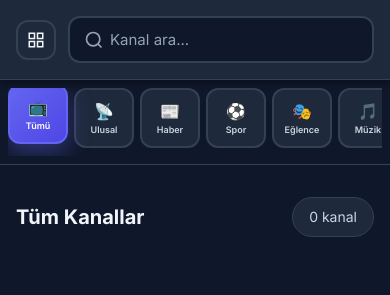
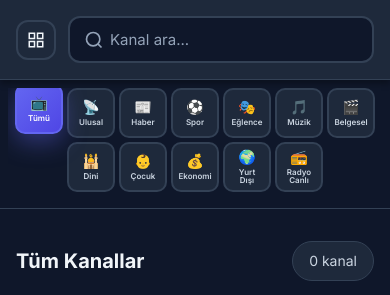
Before and after one commit to pcwolfman/plustv, a plain HTML site: page index.html in a window 390 px wide. Shown: the top 295 px of the page. Drawn offline with nearby package versions, Linux system fonts and the light colour scheme; no server answers.

Commit message:
Add files via upload

```diff
--- a/styles.css
+++ b/styles.css
@@ -225,54 +225,29 @@ body {
     max-width: 1400px;
     margin: 0 auto;
     display: flex;
-    gap: 0.75rem;
-    overflow-x: auto;
+    gap: 0.5rem;
+    overflow-x: hidden;
     overflow-y: hidden;
-    scrollbar-width: thin;
-    scrollbar-color: var(--border) var(--bg-dark);
-    -webkit-overflow-scrolling: touch;
+    flex-wrap: nowrap;
+    justify-content: center;
     padding-bottom: 0.5rem;
-}
-
-.categories-container::-webkit-scrollbar {
-    height: 8px;
-}
-
-.categories-container::-webkit-scrollbar-track {
-    background: var(--bg-dark);
-    border-radius: 4px;
-}
-
-.categories-container::-webkit-scrollbar-thumb {
-    background: var(--border);
-    border-radius: 4px;
-}
-
-.categories-container::-webkit-scrollbar-thumb:hover {
-    background: var(--primary);
-}
-
-@media (max-width: 768px) {
-    .categories-container::-webkit-scrollbar {
-        height: 6px;
-    }
 }
 
 .category-card {
     background: var(--bg-card);
     border: 2px solid var(--border);
-    border-radius: 12px;
-    padding: 0.75rem 0.875rem;
+    border-radius: 10px;
+    padding: 0.5rem 0.625rem;
     cursor: pointer;
     transition: all 0.3s ease;
     text-align: center;
     display: flex;
     flex-direction: column;
     align-items: center;
-    gap: 0.375rem;
-    min-height: 70px;
-    min-width: 80px;
-    max-width: 80px;
+    gap: 0.25rem;
+    min-height: 60px;
+    min-width: 60px;
+    max-width: 60px;
     justify-content: center;
     flex-shrink: 0;
 }
@@ -292,13 +267,13 @@ body {
 }
 
 .category-icon {
-    font-size: 1.5rem;
+    font-size: 1.25rem;
     margin-bottom: 0;
     line-height: 1;
 }
 
 .category-name {
-    font-size: 0.75rem;
+    font-size: 0.6875rem;
     font-weight: 600;
     color: var(--text-secondary);
     line-height: 1.2;
@@ -712,13 +687,23 @@ body {
 /* Tablet and smaller */
 @media (max-width: 1024px) {
     .categories-container {
-        gap: 0.625rem;
+        gap: 0.5rem;
+        flex-wrap: wrap;
     }
 
     .category-card {
-        min-width: 75px;
-        max-width: 75px;
-        padding: 0.625rem 0.75rem;
+        min-width: 55px;
+        max-width: 55px;
+        padding: 0.5rem 0.625rem;
+        min-height: 55px;
+    }
+
+    .category-icon {
+        font-size: 1.125rem;
+    }
+
+    .category-name {
+        font-size: 0.625rem;
     }
 }
 
@@ -748,23 +733,24 @@ body {
     }
 
     .categories-container {
-        gap: 0.5rem;
+        gap: 0.375rem;
         padding-bottom: 0.5rem;
+        flex-wrap: wrap;
     }
 
     .category-card {
-        padding: 0.5rem 0.625rem;
-        min-height: 60px;
-        min-width: 65px;
-        max-width: 65px;
+        padding: 0.5rem;
+        min-height: 55px;
+        min-width: 50px;
+        max-width: 50px;
     }
 
     .category-icon {
-        font-size: 1.125rem;
+        font-size: 1rem;
     }
 
     .category-name {
-        font-size: 0.625rem;
+        font-size: 0.5625rem;
         line-height: 1.1;
     }
 
@@ -836,23 +822,23 @@ body {
     }
 
     .categories-container {
-        gap: 0.375rem;
+        gap: 0.25rem;
         padding-bottom: 0.5rem;
     }
 
     .category-card {
-        padding: 0.5rem;
-        min-height: 55px;
-        min-width: 60px;
-        max-width: 60px;
+        padding: 0.375rem;
+        min-height: 50px;
+        min-width: 48px;
+        max-width: 48px;
     }
 
     .category-icon {
-        font-size: 1rem;
+        font-size: 0.875rem;
     }
 
     .category-name {
-        font-size: 0.5625rem;
+        font-size: 0.5rem;
         line-height: 1;
     }
 
@@ -877,13 +863,13 @@ body {
 
     .category-card {
         padding: 0.375rem;
-        min-height: 50px;
-        min-width: 55px;
-        max-width: 55px;
+        min-height: 48px;
+        min-width: 45px;
+        max-width: 45px;
     }
 
     .category-icon {
-        font-size: 0.875rem;
+        font-size: 0.8125rem;
     }
 
     .category-name {
```
